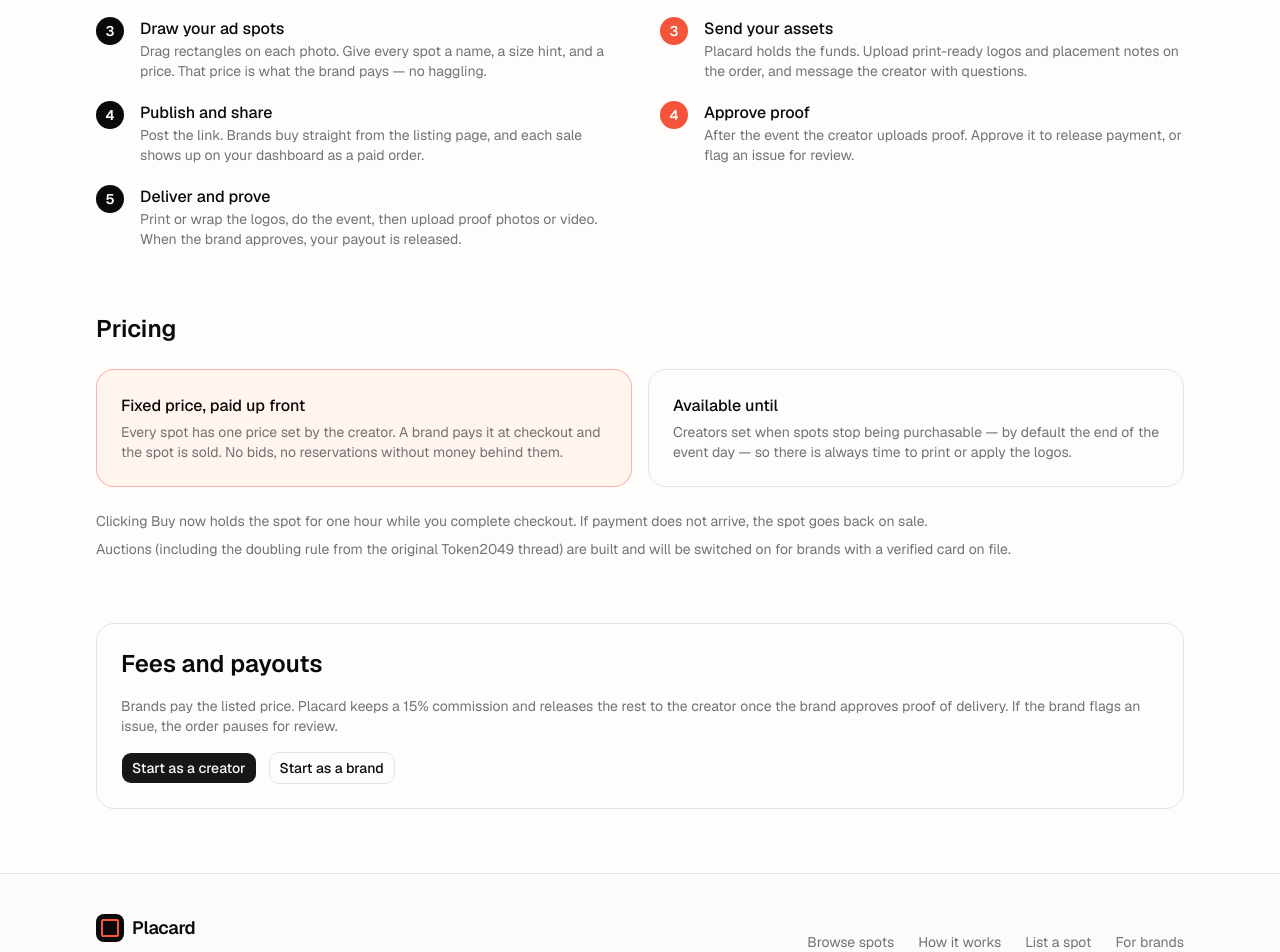
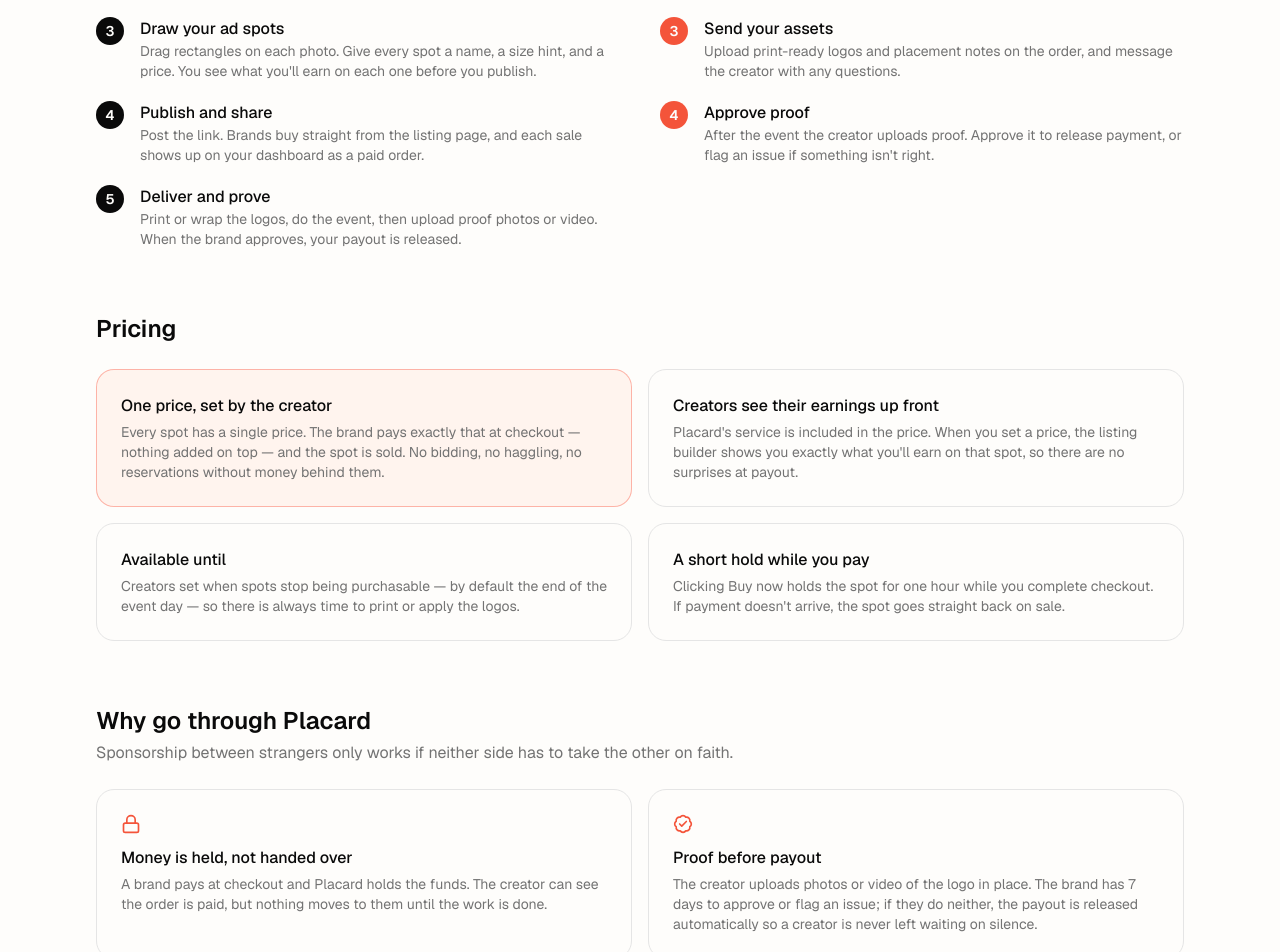
Before and after one commit to davidmirron/placardd, a Next.js app: page /how-it-works in a window 1280 px wide. Shown: the part 500-1452 px from the top of the page. Built offline with nearby package versions, Linux system fonts and the light colour scheme; no server answers.

Commit message:
Rewrite How it works for fixed price: drop auction copy, add pricing and protection sections
Co-authored-by: davidmirron <davidmirron@users.noreply.github.com>

```diff
--- a/src/app/how-it-works/page.tsx
+++ b/src/app/how-it-works/page.tsx
@@ -1,38 +1,47 @@
 import Link from "next/link";
 import type { Metadata } from "next";
+import { BadgeCheck, Flag, Lock, ShieldCheck } from "lucide-react";
 import { Button } from "@/components/ui/button";
-import { AUCTIONS_ENABLED, BID_RULE_DESCRIPTIONS, PLATFORM_FEE_PERCENT } from "@/lib/constants";
+import { PROOF_REVIEW_WINDOW_DAYS, REVIEW_REVEAL_WINDOW_DAYS } from "@/lib/constants";
 
 export const metadata: Metadata = { title: "How it works" };
 
 const creatorSteps = [
   ["Create a listing", "Name the event or time window, where it happens, and how many people will see you — in person and online."],
   ["Upload photos", "Front, back, sides, details. Good photos sell spots; brands need to see exactly where their logo lands."],
-  [
-    "Draw your ad spots",
-    AUCTIONS_ENABLED
-      ? "Drag rectangles on each photo. Give every spot a name, a size hint, and a price. Choose auction or fixed price."
-      : "Drag rectangles on each photo. Give every spot a name, a size hint, and a price. That price is what the brand pays — no haggling.",
-  ],
-  [
-    "Publish and share",
-    AUCTIONS_ENABLED
-      ? "Post the link. Every outbid is a small drama your followers will watch. Countdown auctions end on your deadline."
-      : "Post the link. Brands buy straight from the listing page, and each sale shows up on your dashboard as a paid order.",
-  ],
+  ["Draw your ad spots", "Drag rectangles on each photo. Give every spot a name, a size hint, and a price. You see what you'll earn on each one before you publish."],
+  ["Publish and share", "Post the link. Brands buy straight from the listing page, and each sale shows up on your dashboard as a paid order."],
   ["Deliver and prove", "Print or wrap the logos, do the event, then upload proof photos or video. When the brand approves, your payout is released."],
 ];
 
 const brandSteps = [
   ["Browse or search", "Filter by event, category, location, price and reach. Open a listing to see the mapped spots on real photos."],
-  [
-    AUCTIONS_ENABLED ? "Bid or buy" : "Buy the spot",
-    AUCTIONS_ENABLED
-      ? "Place a bid that follows the spot's rule, or hit buy-now. You get an order the moment you win."
-      : "Hit Buy now and you go straight to checkout. The spot is reserved for you while you pay and is yours the moment payment clears.",
-  ],
-  ["Send your assets", "Placard holds the funds. Upload print-ready logos and placement notes on the order, and message the creator with questions."],
-  ["Approve proof", "After the event the creator uploads proof. Approve it to release payment, or flag an issue for review."],
+  ["Buy the spot", "Hit Buy now and you go straight to checkout. The spot is reserved for you while you pay and is yours the moment payment clears."],
+  ["Send your assets", "Upload print-ready logos and placement notes on the order, and message the creator with any questions."],
+  ["Approve proof", "After the event the creator uploads proof. Approve it to release payment, or flag an issue if something isn't right."],
+];
+
+const protections = [
+  {
+    icon: Lock,
+    title: "Money is held, not handed over",
+    body: "A brand pays at checkout and Placard holds the funds. The creator can see the order is paid, but nothing moves to them until the work is done.",
+  },
+  {
+    icon: BadgeCheck,
+    title: "Proof before payout",
+    body: `The creator uploads photos or video of the logo in place. The brand has ${PROOF_REVIEW_WINDOW_DAYS} days to approve or flag an issue; if they do neither, the payout is released automatically so a creator is never left waiting on silence.`,
+  },
+  {
+    icon: Flag,
+    title: "Issues get resolved, not ignored",
+    body: "Flagging an issue pauses the payout and tells the creator exactly what's wrong. They can fix it and resubmit, or refund the brand in full. If the two of you can't agree, escalate it and Placard makes the call.",
+  },
+  {
+    icon: ShieldCheck,
+    title: "Reviews you can trust",
+    body: `Both sides review each completed deal. Reviews stay sealed until both are in (or ${REVIEW_REVEAL_WINDOW_DAYS} days pass), so nobody writes theirs in reaction to the other's. Ratings and completed-deal counts live on every profile.`,
+  },
 ];
 
 export default function HowItWorksPage() {
@@ -76,33 +85,19 @@ export default function HowItWorksPage() {
         </div>
       </section>
 
-      {AUCTIONS_ENABLED ? (
-        <section className="space-y-6">
-          <h2 className="text-2xl font-semibold">Auction rules</h2>
-          <div className="grid gap-4 md:grid-cols-2">
-            <div className="rounded-2xl border p-6">
-              <h3 className="font-medium">Minimum increment</h3>
-              <p className="mt-1 text-sm text-muted-foreground">{BID_RULE_DESCRIPTIONS.increment}</p>
-            </div>
-            <div className="rounded-2xl border border-brand/40 bg-brand-soft/40 p-6">
-              <h3 className="font-medium">Doubling bids</h3>
-              <p className="mt-1 text-sm text-muted-foreground">{BID_RULE_DESCRIPTIONS.doubling}</p>
-            </div>
-          </div>
-          <ul className="space-y-2 text-sm text-muted-foreground">
-            <li>Every spot has its own countdown. A bid in the final five minutes extends that spot by five minutes so nobody wins by sniping.</li>
-            <li>Creators can add a buy-now price to any auction. A bid at or above it takes the spot instantly.</li>
-            <li>Winners have 48 hours to pay. Unpaid spots are released.</li>
-          </ul>
-        </section>
-      ) : (
       <section className="space-y-6">
         <h2 className="text-2xl font-semibold">Pricing</h2>
         <div className="grid gap-4 md:grid-cols-2">
           <div className="rounded-2xl border border-brand/40 bg-brand-soft/40 p-6">
-              <h3 className="font-medium">Fixed price, paid up front</h3>
+            <h3 className="font-medium">One price, set by the creator</h3>
             <p className="mt-1 text-sm text-muted-foreground">
-                Every spot has one price set by the creator. A brand pays it at checkout and the spot is sold. No bids, no reservations without money behind them.
+              Every spot has a single price. The brand pays exactly that at checkout — nothing added on top — and the spot is sold. No bidding, no haggling, no reservations without money behind them.
+            </p>
+          </div>
+          <div className="rounded-2xl border p-6">
+            <h3 className="font-medium">Creators see their earnings up front</h3>
+            <p className="mt-1 text-sm text-muted-foreground">
+              Placard&apos;s service is included in the price. When you set a price, the listing builder shows you exactly what you&apos;ll earn on that spot, so there are no surprises at payout.
             </p>
           </div>
           <div className="rounded-2xl border p-6">
@@ -111,19 +106,32 @@ export default function HowItWorksPage() {
               Creators set when spots stop being purchasable — by default the end of the event day — so there is always time to print or apply the logos.
             </p>
           </div>
+          <div className="rounded-2xl border p-6">
+            <h3 className="font-medium">A short hold while you pay</h3>
+            <p className="mt-1 text-sm text-muted-foreground">Clicking Buy now holds the spot for one hour while you complete checkout. If payment doesn&apos;t arrive, the spot goes straight back on sale.</p>
           </div>
-          <ul className="space-y-2 text-sm text-muted-foreground">
-            <li>Clicking Buy now holds the spot for one hour while you complete checkout. If payment does not arrive, the spot goes back on sale.</li>
-            <li>Auctions (including the doubling rule from the original Token2049 thread) are built and will be switched on for brands with a verified card on file.</li>
-          </ul>
+        </div>
       </section>
-      )}
+
+      <section className="space-y-6">
+        <div className="space-y-1">
+          <h2 className="text-2xl font-semibold">Why go through Placard</h2>
+          <p className="text-muted-foreground">Sponsorship between strangers only works if neither side has to take the other on faith.</p>
+        </div>
+        <div className="grid gap-4 md:grid-cols-2">
+          {protections.map((p) => (
+            <div key={p.title} className="rounded-2xl border p-6">
+              <p.icon className="mb-3 size-5 text-brand" />
+              <h3 className="font-medium">{p.title}</h3>
+              <p className="mt-1 text-sm text-muted-foreground">{p.body}</p>
+            </div>
+          ))}
+        </div>
+      </section>
 
       <section className="space-y-4 rounded-2xl border p-6">
-        <h2 className="text-2xl font-semibold">Fees and payouts</h2>
-        <p className="text-sm text-muted-foreground">
-          Brands pay the {AUCTIONS_ENABLED ? "winning" : "listed"} price. Placard keeps a {PLATFORM_FEE_PERCENT}% commission and releases the rest to the creator once the brand approves proof of delivery. If the brand flags an issue, the order pauses for review.
-        </p>
+        <h2 className="text-2xl font-semibold">Ready?</h2>
+        <p className="text-sm text-muted-foreground">Listing takes a photo and an afternoon. Buying takes a click.</p>
         <div className="flex flex-wrap gap-3">
           <Button asChild>
             <Link href="/signup?role=creator">Start as a creator</Link>
```
Lines whose indentation alone changed are shown as unchanged.
